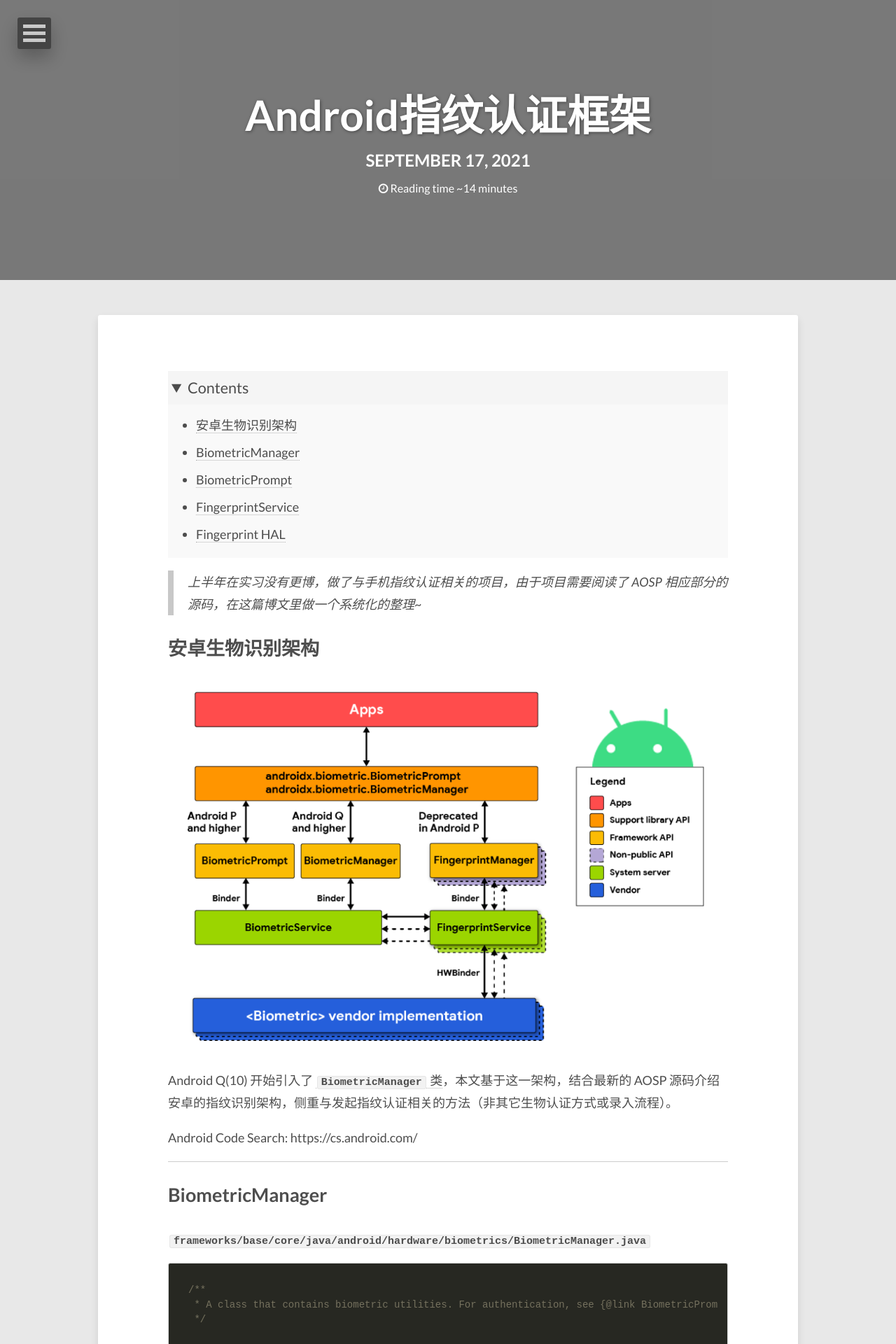
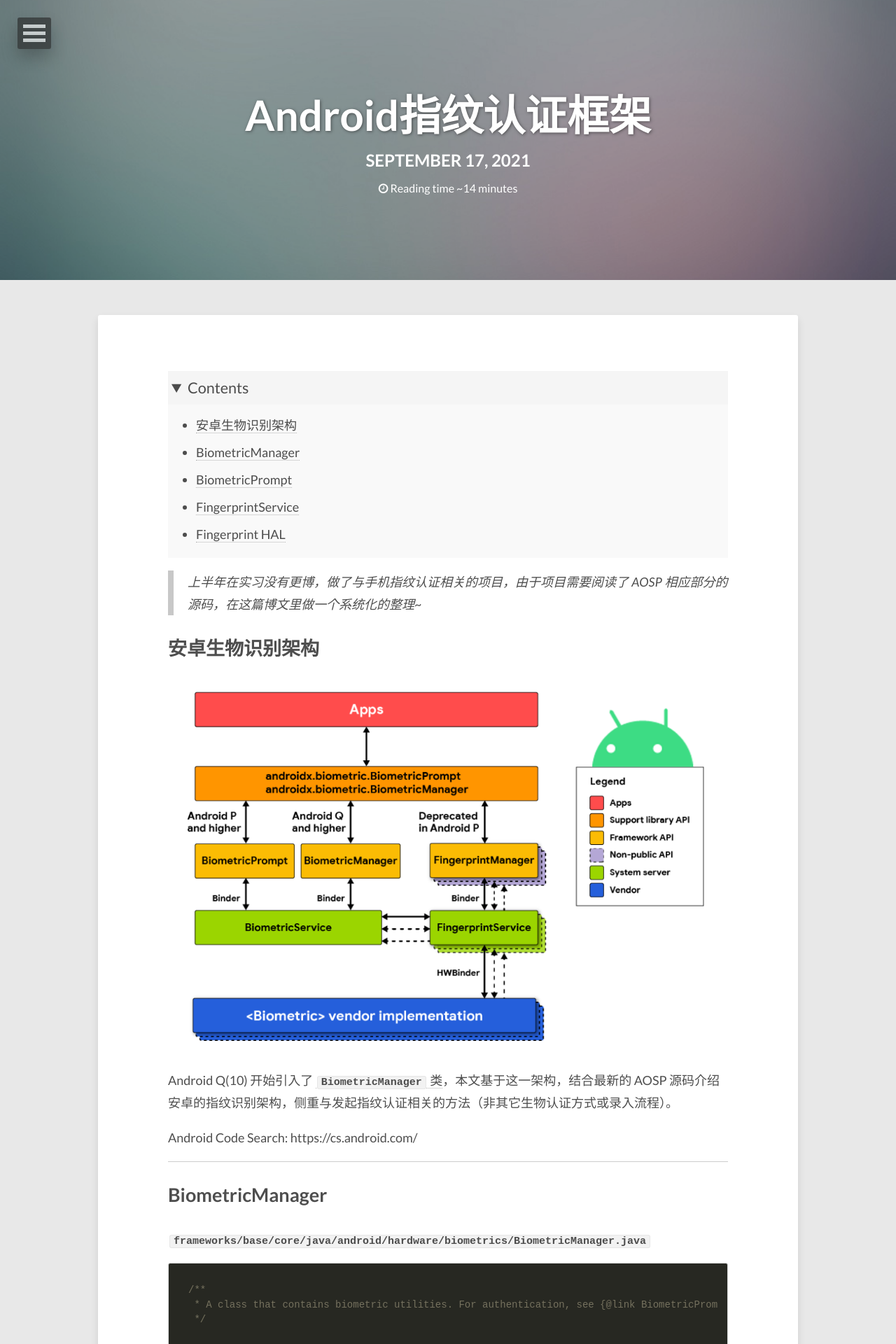
Before and after one commit to E0HYL/BLOG-OF-E0, a Jekyll site: the page built from _posts/2021-09-17-AndroidBio.md, in a window 1280 px wide. Shown: the top 1920 px of the page at 70% size. Built offline with Jekyll 4.4.1, drawn with Linux system fonts in a browser that asks for light colours; nearby versions of some CDN libraries; comment, search, counter and statistics services are not loaded.

Commit message:
fix url in index page

```diff
--- a/_posts/2021-09-17-AndroidBio.md
+++ b/_posts/2021-09-17-AndroidBio.md
@@ -6,7 +6,7 @@
 tags: [Android, Code]
 math: true
 image:
-  feature: abstract-9.jpg
+  feature: abstract-1.jpg
 ---
 
 <details open><!-- 可选open -->
@@ -28,7 +28,7 @@
 
 ## [安卓生物识别架构](https://source.android.com/security/biometric)
 
-<figure><img src="{{ site.url }}/images/2021-01-19-COVID_Trojan/image-20210915222935702.png" alt="image-20210915222935702" style="zoom:80%;" /></figure>
+<figure><img src="https://e0hyl.github.io/BLOG-OF-E0/images/2021-01-19-COVID_Trojan/image-20210915222935702.png" alt="image-20210915222935702" style="zoom:80%;" /></figure>
 
 Android Q(10)  开始引入了 [`BiometricManager` 类](https://developer.android.com/reference/android/hardware/biometrics/BiometricManager)，本文基于这一架构，结合最新的 AOSP 源码介绍安卓的指纹识别架构，侧重与发起指纹认证相关的方法（非其它生物认证方式或录入流程）。
 
```
